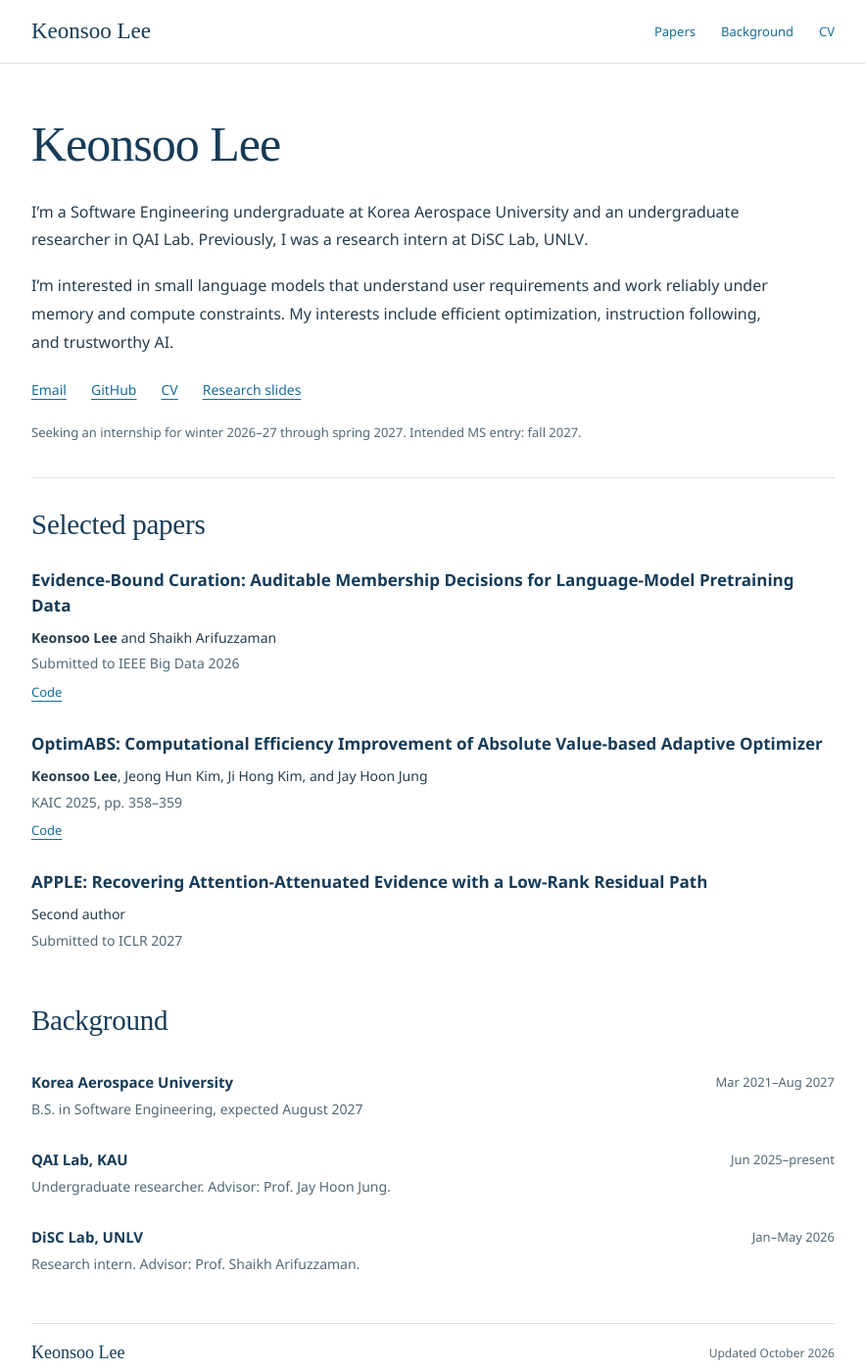
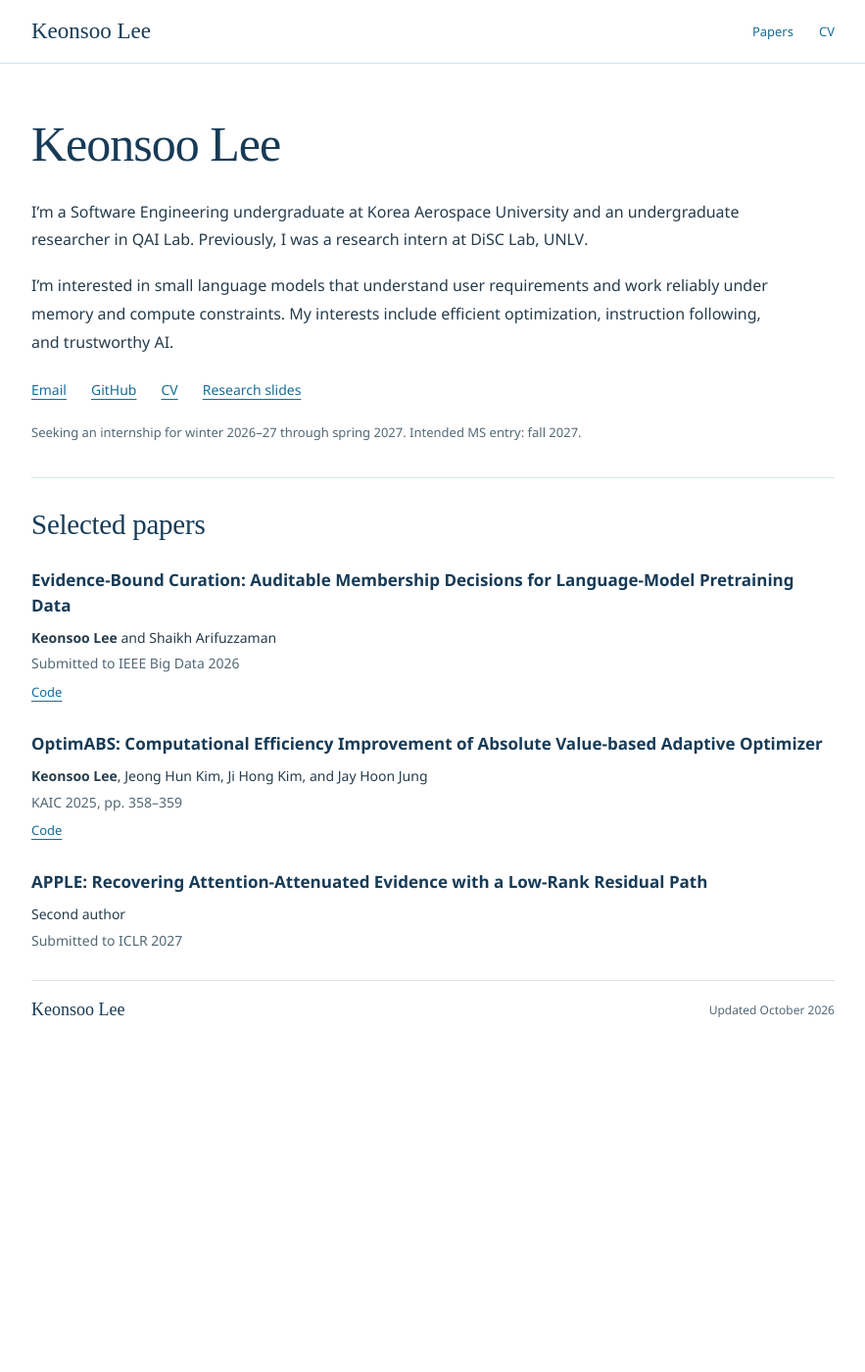
Before and after one commit to LeeKeonSoo/leekeonsoo.github.io, a Jekyll site: the page built from index.markdown, in a window 1280 px wide and 1400 px high. Shown: the whole window at 98% size, without its empty margins (198-1081 px from the left). Built offline with Jekyll 4.4.1, drawn with Linux system fonts in a browser that asks for light colours.

Commit message:
Simplify homepage to introduction and selected papers

```diff
--- a/_includes/homepage.html
+++ b/_includes/homepage.html
@@ -26,10 +26,4 @@
       <p class="venue">Submitted to ICLR 2027</p>
     </article>
   </section>
-  <section class="background-section" id="background" aria-labelledby="background-title">
-    <h2 id="background-title">Background</h2>
-    <div class="background-row"><div><h3>Korea Aerospace University</h3><p>B.S. in Software Engineering, expected August 2027</p></div><span>Mar 2021–Aug 2027</span></div>
-    <div class="background-row"><div><h3>QAI Lab, KAU</h3><p>Undergraduate researcher. Advisor: Prof. Jay Hoon Jung.</p></div><span>Jun 2025–present</span></div>
-    <div class="background-row"><div><h3>DiSC Lab, UNLV</h3><p>Research intern. Advisor: Prof. Shaikh Arifuzzaman.</p></div><span>Jan–May 2026</span></div>
-  </section>
 </div>
--- a/_layouts/research.html
+++ b/_layouts/research.html
@@ -12,7 +12,7 @@
   <title>{% if page.title != site.title %}{{ page.title | escape }} | {% endif %}{{ site.title | escape }}</title>
   <link rel="canonical" href="{{ page.url | absolute_url }}">
   <link rel="icon" href="{{ '/assets/favicon.svg' | relative_url }}" type="image/svg+xml">
-  <link rel="stylesheet" href="{{ '/assets/css/research.css' | relative_url }}?v=20261017-nav">
+  <link rel="stylesheet" href="{{ '/assets/css/research.css' | relative_url }}?v=20261017-simple">
 </head>
 <body>
   <a href="#main" class="skip-link">Skip to content</a>
@@ -21,7 +21,6 @@
       <a class="wordmark" href="{{ '/' | relative_url }}">Keonsoo Lee</a>
       <nav class="main-nav" aria-label="Main navigation">
         <a href="{{ '/' | relative_url }}#research">Papers</a>
-        <a href="{{ '/' | relative_url }}#background">Background</a>
         <a href="{{ '/assets/downloads/Keonsoo_Lee_CV.pdf' | relative_url }}">CV</a>
       </nav>
     </div>
@@ -31,6 +30,6 @@
     <span>Keonsoo Lee</span>
     <span>Updated October 2026</span>
   </footer>
-  <script src="{{ '/assets/js/research.js' | relative_url }}?v=20261017-nav" defer></script>
+  <script src="{{ '/assets/js/research.js' | relative_url }}?v=20261017-simple" defer></script>
 </body>
 </html>
--- a/assets/css/research.css
+++ b/assets/css/research.css
@@ -15,14 +15,12 @@ p{margin:0 0 18px}h1,h2,h3{margin:0;color:var(--ink)}strong{font-weight:600}
 .intro{padding:54px 0 34px;max-width:760px}.intro h1{font:50px/1.15 var(--serif);letter-spacing:-1px;margin-bottom:25px}
 .intro .bio,.research-statement{font-size:16px;line-height:1.8;margin-bottom:18px}.bio strong{font-weight:500}
 .profile-links{display:flex;flex-wrap:wrap;gap:25px;font-size:14px;margin-top:23px}.availability{font-size:13px;color:var(--muted);line-height:1.75;margin:19px 0 0}
-.research-section h2,.background-section h2{font:29px/1.25 var(--serif);margin-bottom:26px;letter-spacing:-.25px}
+.research-section h2{font:29px/1.25 var(--serif);margin-bottom:26px;letter-spacing:-.25px}
 .research-section{border-top:1px solid var(--line);padding-top:29px}.paper{margin:0 0 29px}.paper h3{font-size:17px;line-height:1.55;font-weight:600;margin-bottom:7px}
 .authors{font-size:14px;line-height:1.7;margin-bottom:3px}.authors strong{font-weight:600}
 .venue{font-size:14px;line-height:1.7;color:var(--muted);margin-bottom:6px}.paper-links{display:flex;gap:16px;font-size:13px;margin:0;line-height:1.7}
-.background-section{padding:23px 0 35px}.background-section h2{margin-bottom:18px}.background-row{display:flex;justify-content:space-between;gap:25px;padding:13px 0}
-.background-row h3{font-size:15px;font-weight:600;margin-bottom:3px}.background-row p{font-size:14px;color:var(--muted);margin:0;line-height:1.7}.background-row>span{font-size:13px;color:var(--muted);padding-top:2px;white-space:nowrap}
 .site-footer{border-top:1px solid var(--line);padding:19px 0 27px;display:flex;justify-content:space-between;gap:20px;font-size:12px;color:var(--muted)}.site-footer span:first-child{font:18px var(--serif);color:var(--ink)}
 .standalone{padding:65px 0;min-height:60vh;max-width:700px}.standalone h1{font:48px var(--serif);margin-bottom:22px}.standalone p{color:var(--muted)}.button-primary{display:inline-block;background:var(--ink);color:white;padding:10px 16px;border-radius:4px;margin-top:18px}
-@media(max-width:760px){.header-inner{min-height:60px}.wordmark{font-size:21px}.main-nav{gap:18px;font-size:12px}.wrap{width:calc(100% - 44px)}.intro{padding-top:37px;padding-bottom:29px}.intro h1{font-size:46px;margin-bottom:22px}.intro .bio,.research-statement{font-size:15px;line-height:1.8}.profile-links{font-size:14px;gap:23px;margin-top:20px}.availability{font-size:12px;line-height:1.8;margin-top:17px}.research-section{padding-top:25px}.research-section h2,.background-section h2{font-size:28px;margin-bottom:23px}.paper h3{font-size:16px}.authors,.venue{font-size:13px}.paper-links{font-size:13px}.background-row h3{font-size:14px}.background-row p{font-size:13px}.background-row>span{font-size:12px}.site-footer{font-size:11px}}
-@media(max-width:520px){.header-inner{gap:12px}.main-nav{gap:15px;font-size:11px}.intro h1{font-size:44px}.intro .bio,.research-statement{font-size:15px}.paper{margin-bottom:27px}.paper h3{font-size:16px;line-height:1.6}.authors,.venue{font-size:13px}.background-row{display:block;padding:12px 0}.background-row>span{display:block;margin-top:4px;font-size:12px}.site-footer{align-items:baseline}.standalone h1{font-size:42px}}
-@media print{body::after,.site-header{display:none}.profile-links,.availability,.site-footer,.skip-link{display:none}.wrap{width:100%;max-width:100%}.intro{padding-top:0}.intro h1{font-size:38px}.intro .bio,.research-statement{font-size:12px}.paper{break-inside:avoid}.research-section h2,.background-section h2{font-size:25px}.paper h3{font-size:14px}.authors,.venue,.background-row p{font-size:12px}}
+@media(max-width:760px){.header-inner{min-height:60px}.wordmark{font-size:21px}.main-nav{gap:18px;font-size:12px}.wrap{width:calc(100% - 44px)}.intro{padding-top:37px;padding-bottom:29px}.intro h1{font-size:46px;margin-bottom:22px}.intro .bio,.research-statement{font-size:15px;line-height:1.8}.profile-links{font-size:14px;gap:23px;margin-top:20px}.availability{font-size:12px;line-height:1.8;margin-top:17px}.research-section{padding-top:25px}.research-section h2{font-size:28px;margin-bottom:23px}.paper h3{font-size:16px}.authors,.venue{font-size:13px}.paper-links{font-size:13px}.site-footer{font-size:11px}}
+@media(max-width:520px){.header-inner{gap:12px}.main-nav{gap:15px;font-size:11px}.intro h1{font-size:44px}.intro .bio,.research-statement{font-size:15px}.paper{margin-bottom:27px}.paper h3{font-size:16px;line-height:1.6}.authors,.venue{font-size:13px}.site-footer{align-items:baseline}.standalone h1{font-size:42px}}
+@media print{body::after,.site-header{display:none}.profile-links,.availability,.site-footer,.skip-link{display:none}.wrap{width:100%;max-width:100%}.intro{padding-top:0}.intro h1{font-size:38px}.intro .bio,.research-statement{font-size:12px}.paper{break-inside:avoid}.research-section h2{font-size:25px}.paper h3{font-size:14px}.authors,.venue{font-size:12px}}
```
Also changed, not shown: README.md.
